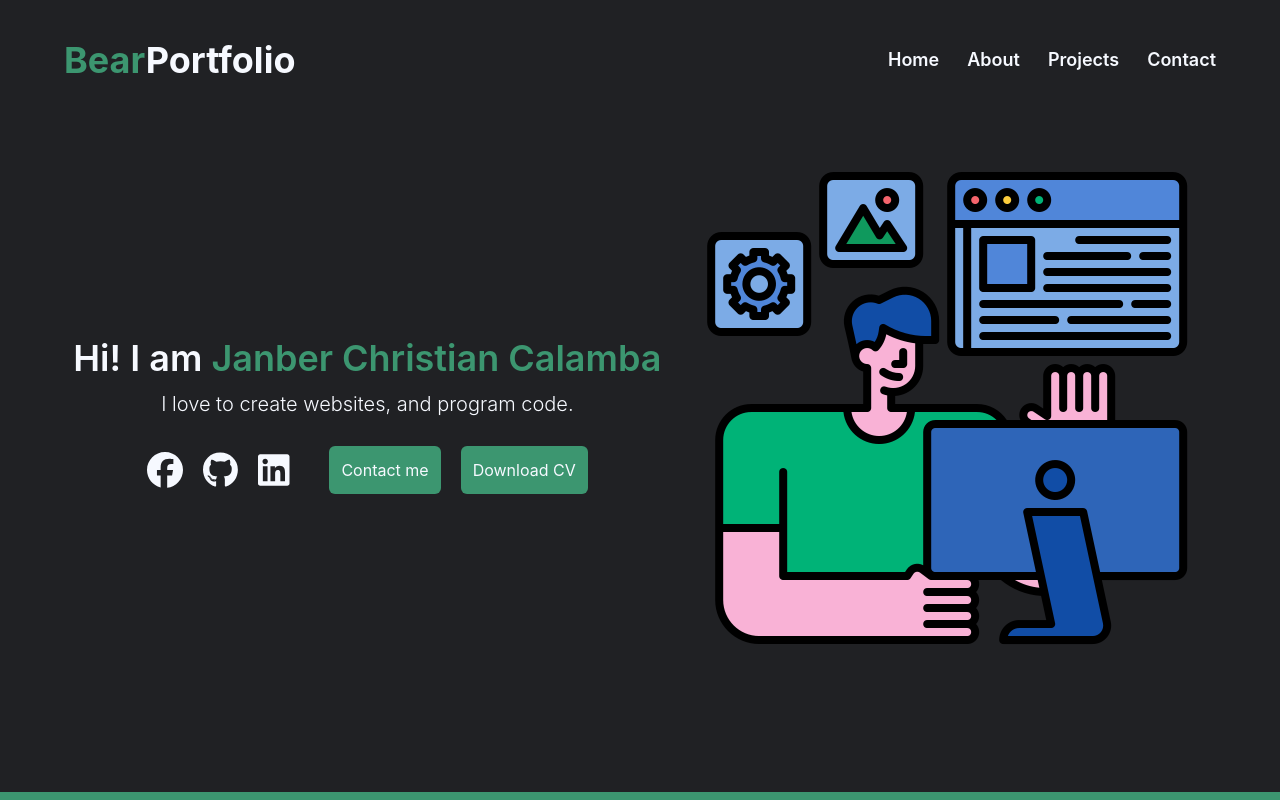
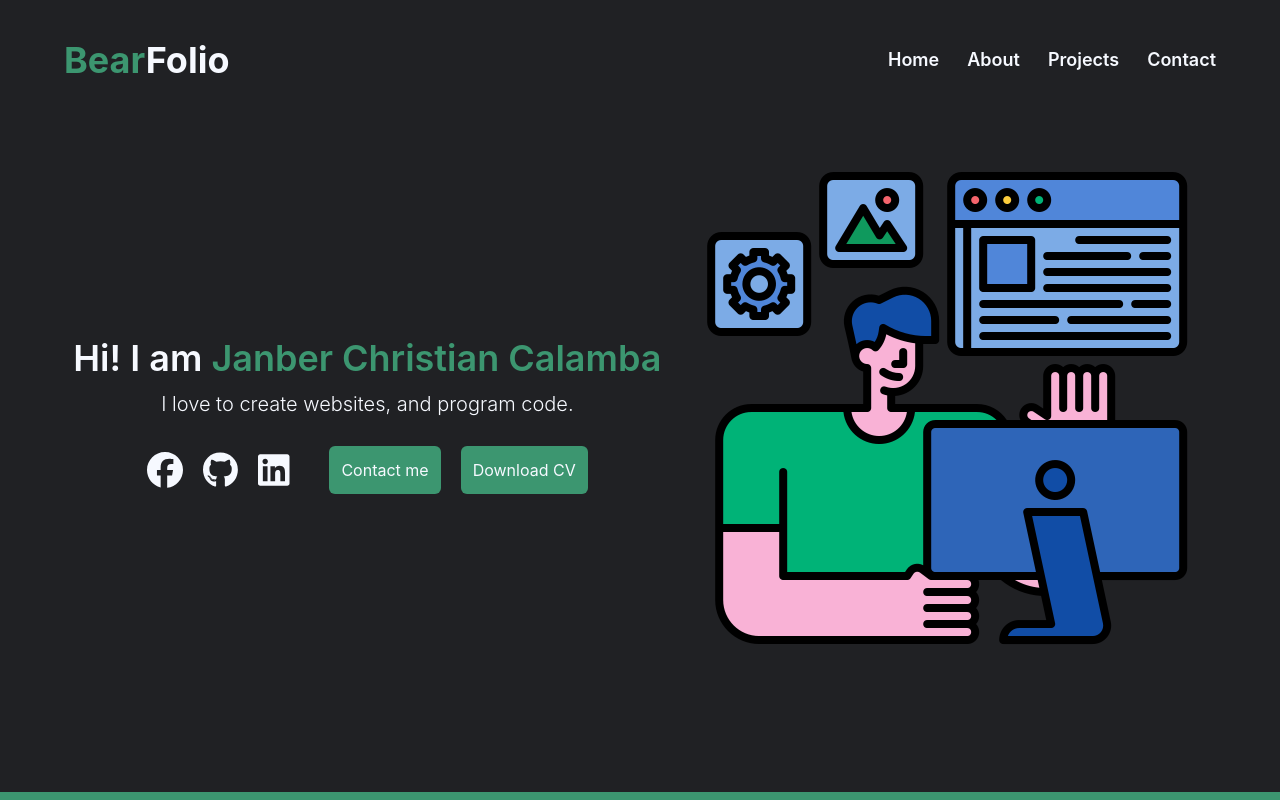
Before and after one commit to mnyet/janber-calamba-portfolio, a React (Create React App) app: page / in a window 1280 px wide. Shown: the top 800 px of the page. Built offline with nearby package versions, Linux system fonts and the light colour scheme; no server answers; the database is empty.

Commit message:
Logo Adjustment.

```diff
--- a/src/components/Navbar.js
+++ b/src/components/Navbar.js
@@ -19,7 +19,7 @@ function Navbar() {
 
     return (
         <div className={`w-full flex z-50 bg-darkGray justify-between items-center p-10 md:px-16 md:py-10 ${navbar ? 'fixed drop-shadow-md' : 'block'}`}>
-            <a href='/#' className='text-4xl font-bold hover:text-darkGreen'><span className='text-darkGreen'>Bear</span>Portfolio</a>
+            <a href='/#' className='text-4xl font-bold hover:text-darkGreen'><span className='text-darkGreen'>Bear</span>Folio</a>
 
             <div className={menuOpen ? "" : "hidden md:block"}>
                 <ul className={`absolute text-lg font-semibold text-left left-0 pl-10 mt-10 md:mt-0 flex flex-col md:flex-row gap-5 md:gap-x-7 md:static ${menuOpen ? " border-b-4 bg-darkGray border-darkGreen md:border-b-0 w-full pb-7" : ""}`}>
```
